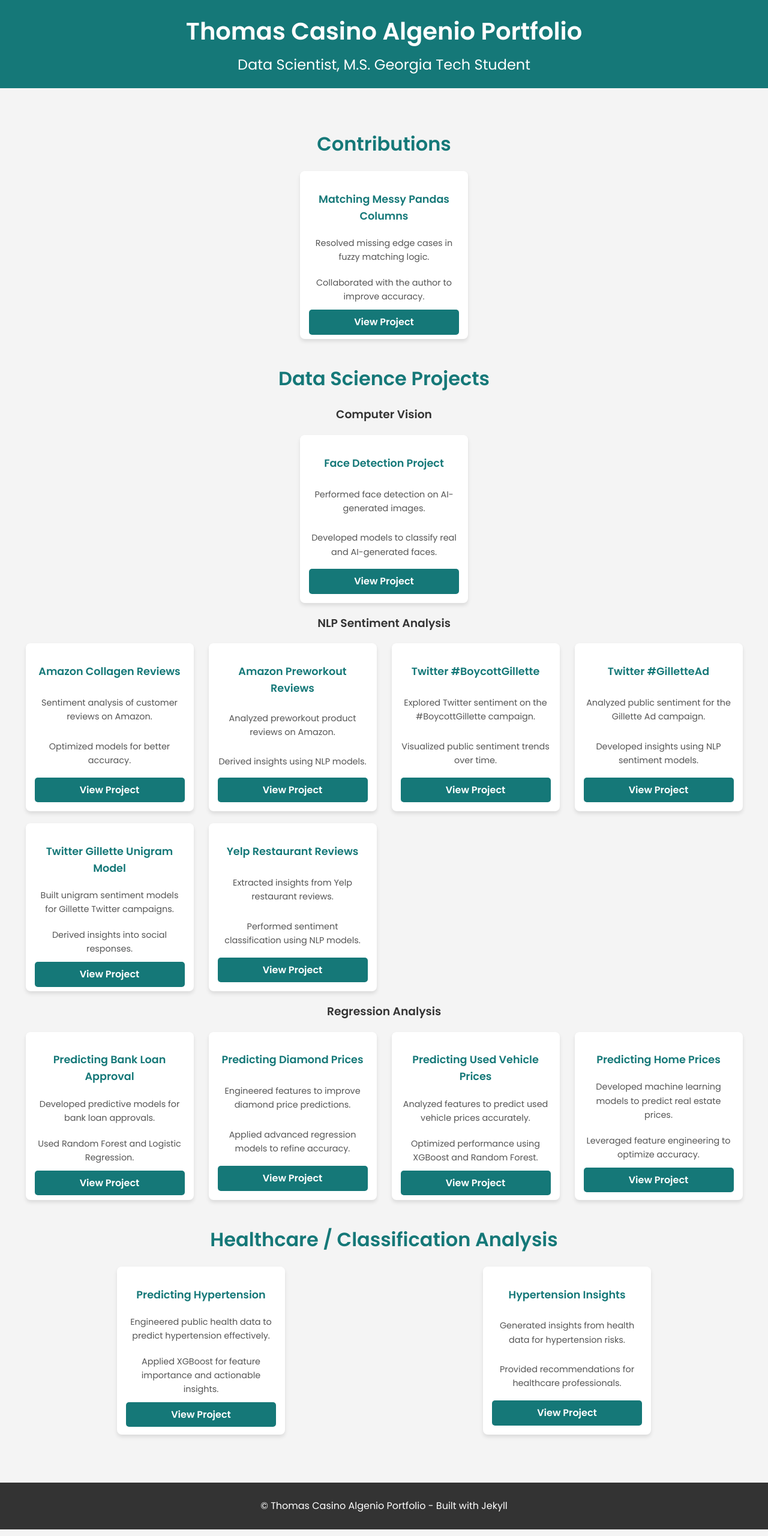
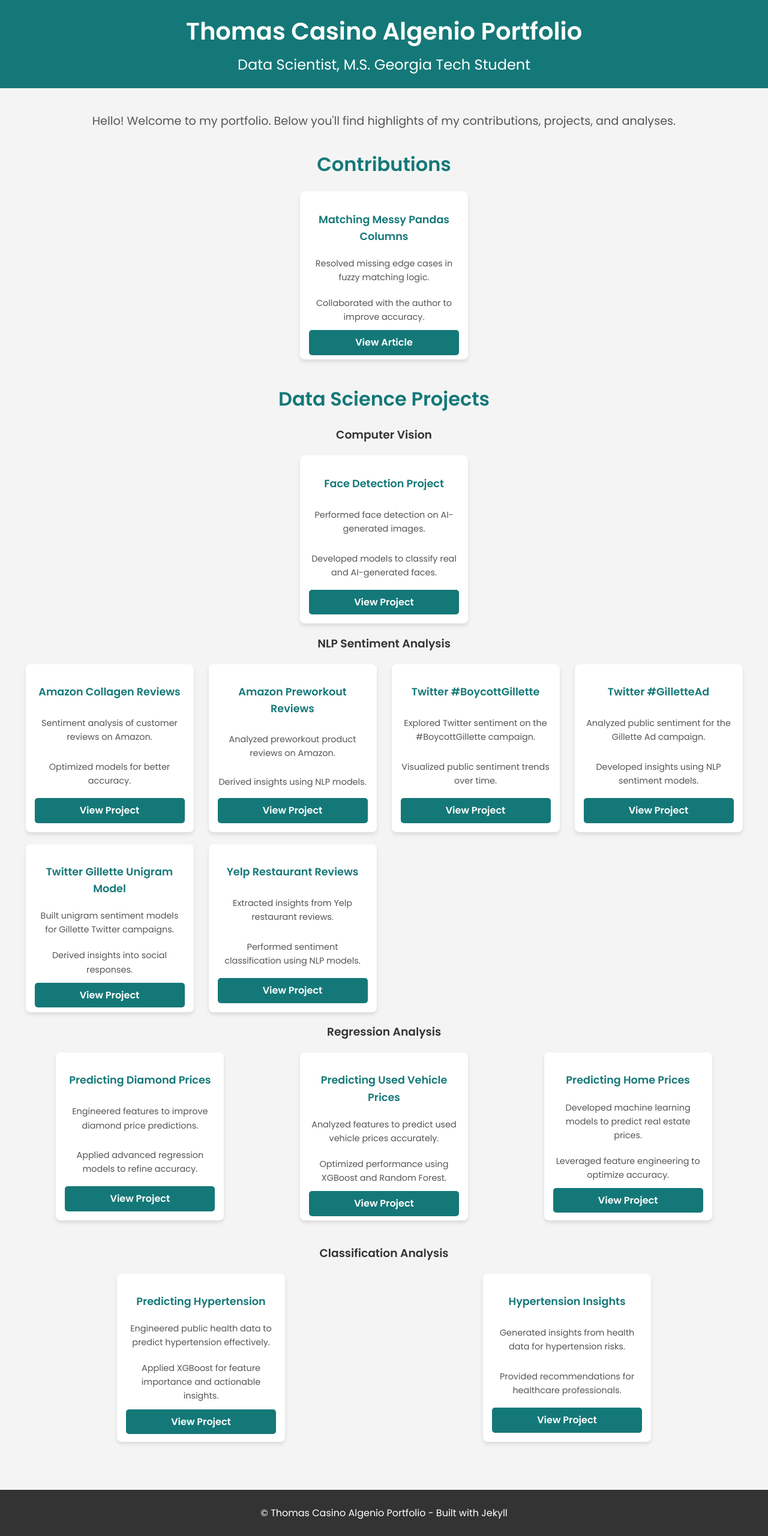
Before and after one commit to thomasalgenio/Thomas_Portfolio, a Jekyll site: the page built from README.md, in a window 1280 px wide. Shown: the whole page at 60% size. Built offline with Jekyll 4.4.1, drawn with Linux system fonts in a browser that asks for light colours; our own code applies the rules of GitHub Pages for plain Markdown files.

Commit message:
Update default.html

```diff
--- a/_layouts/default.html
+++ b/_layouts/default.html
@@ -109,6 +109,13 @@
         padding: 10px;
         margin-top: 20px;
       }
+
+      .welcome-message {
+        text-align: center;
+        font-size: 1.2rem;
+        color: #555;
+        margin-bottom: 30px;
+      }
     </style>
   </head>
   <body>
@@ -118,6 +125,11 @@
     </header>
 
     <main>
+      <!-- Welcome Message -->
+      <div class="welcome-message">
+        Hello! Welcome to my portfolio. Below you'll find highlights of my contributions, projects, and analyses.
+      </div>
+
       <!-- Contributions Section -->
       <section>
         <h2>Contributions</h2>
@@ -126,7 +138,7 @@
             <h3>Matching Messy Pandas Columns</h3>
             <p>Resolved missing edge cases in fuzzy matching logic.</p>
             <p>Collaborated with the author to improve accuracy.</p>
-            <a href="https://medium.com/analytics-vidhya/matching-messy-pandas-columns-with-fuzzywuzzy-4adda6c7994f" class="btn">View Project</a>
+            <a href="https://medium.com/analytics-vidhya/matching-messy-pandas-columns-with-fuzzywuzzy-4adda6c7994f" class="btn">View Article</a>
           </div>
         </div>
       </section>
@@ -196,13 +208,6 @@
         <h3 style="text-align: center;">Regression Analysis</h3>
         <div class="projects">
           <div class="project-card">
-            <h3>Predicting Bank Loan Approval</h3>
-            <p>Developed predictive models for bank loan approvals.</p>
-            <p>Used Random Forest and Logistic Regression.</p>
-            <a href="https://github.com/thomasalgenio/Sample_Projects/tree/263caf5c4e4587d46c72187b9081874bf19cf1c5/Bank_Loan_Prediction" class="btn">View Project</a>
-          </div>
-
-          <div class="project-card">
             <h3>Predicting Diamond Prices</h3>
             <p>Engineered features to improve diamond price predictions.</p>
             <p>Applied advanced regression models to refine accuracy.</p>
@@ -225,9 +230,9 @@
         </div>
       </section>
 
-      <!-- Healthcare / Classification Analysis -->
+      <!-- Classification Analysis -->
       <section>
-        <h2>Healthcare / Classification Analysis</h2>
+        <h3 style="text-align: center;">Classification Analysis</h3>
         <div class="projects">
           <div class="project-card">
             <h3>Predicting Hypertension</h3>
```
